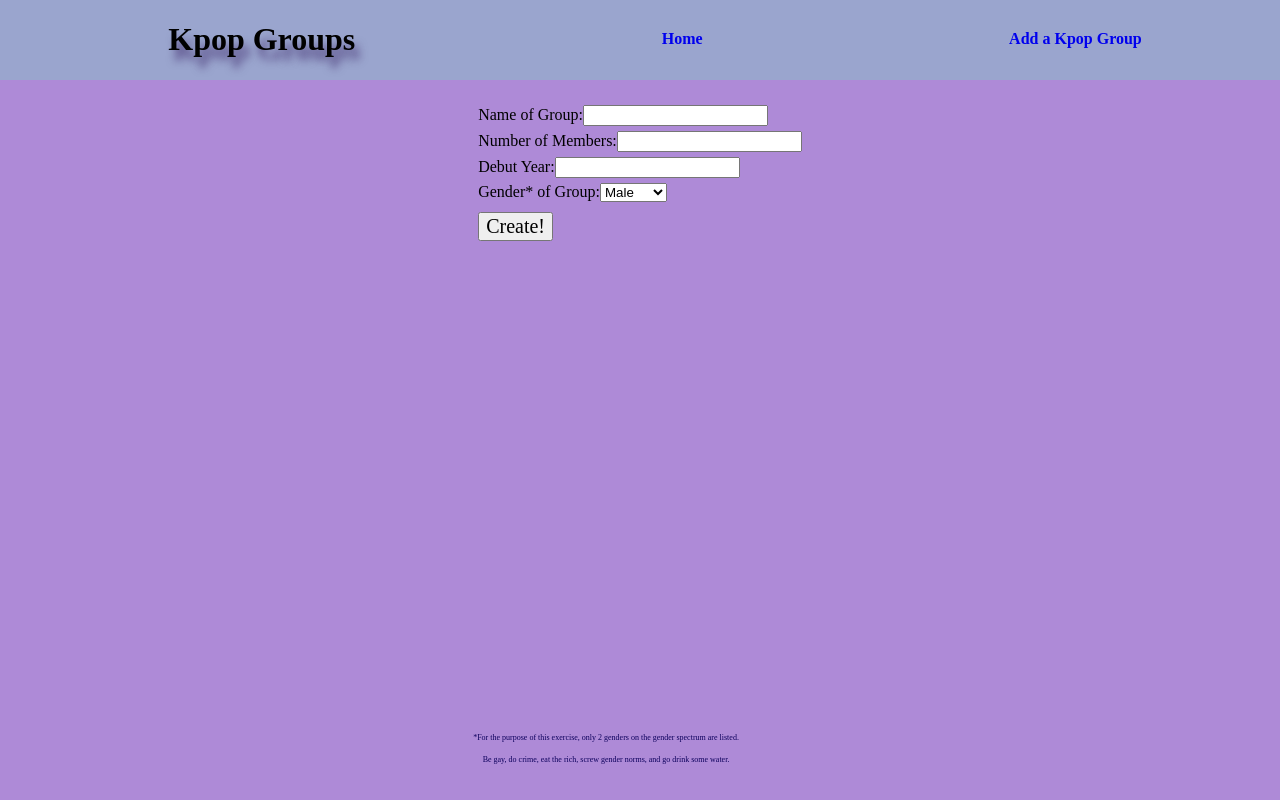
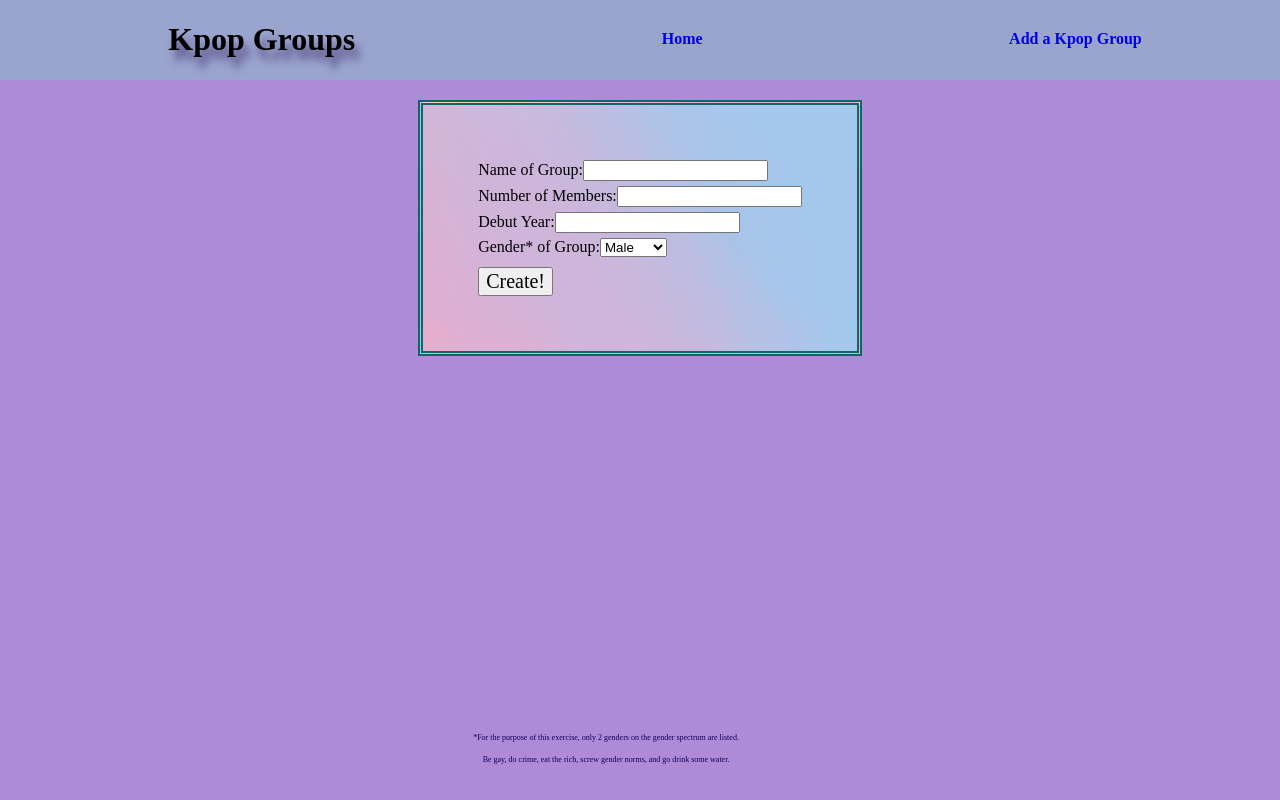
Before and after one commit to eliamue/kpop-group-frontend, a React (Create React App) app: page /create in a window 1280 px wide. Built offline with nearby package versions, Linux system fonts and the light colour scheme; a web font is replaced by a local one.

Commit message:
background updated for all pages

```diff
--- a/src/App.css
+++ b/src/App.css
@@ -91,6 +91,7 @@ button {
   border: 1px solid rgb(47, 1, 99);
   width: 600px;
   background-color:rgba(245, 181, 158, 0.324);
+  padding-bottom: 15px;
 }
 
 .pgroups {
@@ -183,3 +184,10 @@ button {
 button:hover {
   font-weight: bolder;
 }
+
+.detail {
+  background-image: url('./bts.jpg');
+  background-size: 100%;
+  padding: 50px;
+  border: 5px double rgb(12, 103, 103);
+}
--- a/src/CreatePage.js
+++ b/src/CreatePage.js
@@ -41,7 +41,7 @@ export default class CreatePage extends Component {
 
     render() {
         return (
-            <div>
+            <div className='detail'>
                 <form onSubmit={this.handleSubmit}>
                     <label>
                         Name of Group:
--- a/src/DetailPage.js
+++ b/src/DetailPage.js
@@ -63,7 +63,7 @@ console.log(this.state.gender_id);
     render() {
         console.log(this.state);
         return (
-            <div>
+            <div className='detail'>
                 <h2>Update Kpop Group</h2>
                 <form onSubmit={this.handleSubmit}>
                     <label>
```
